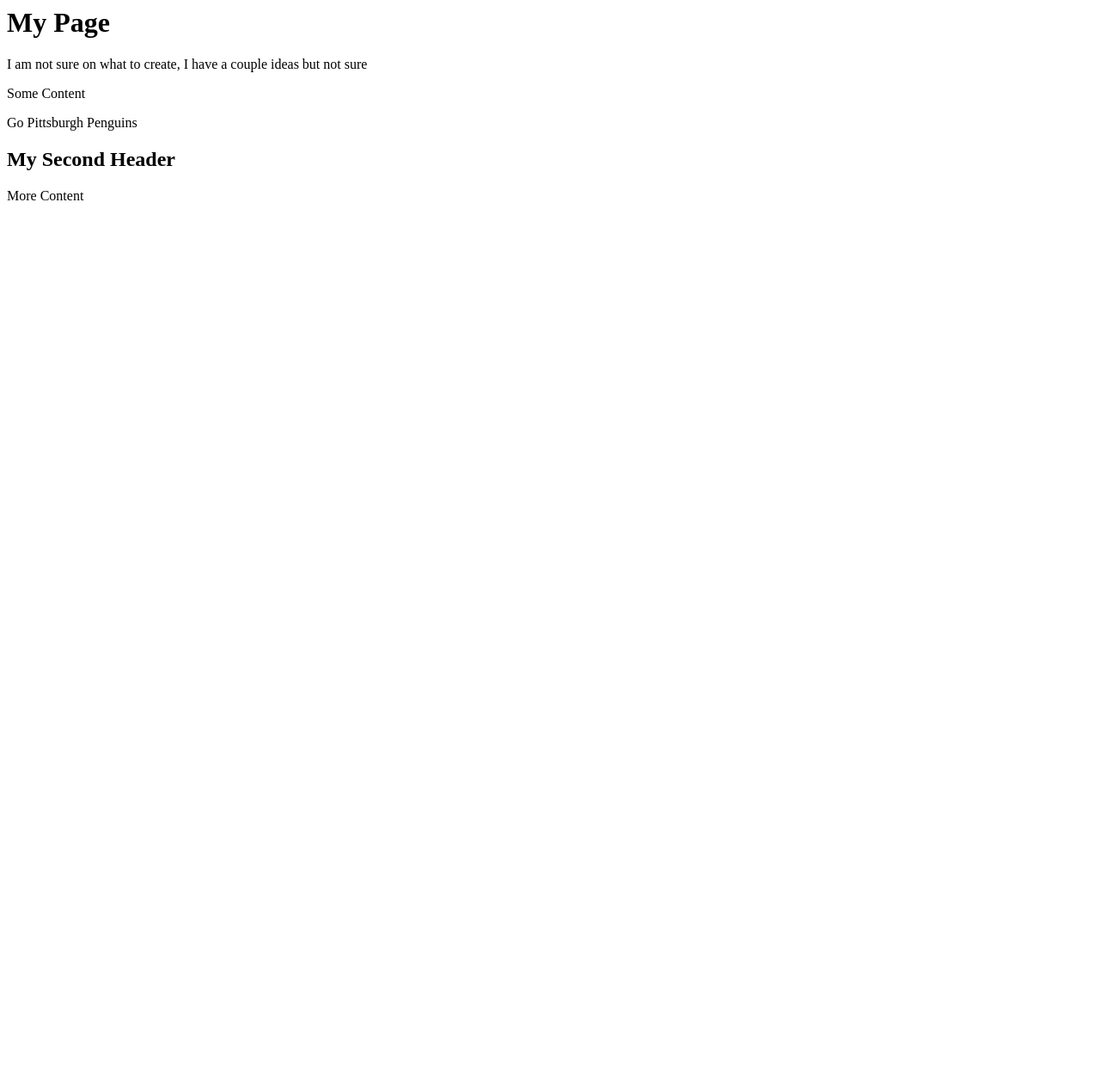
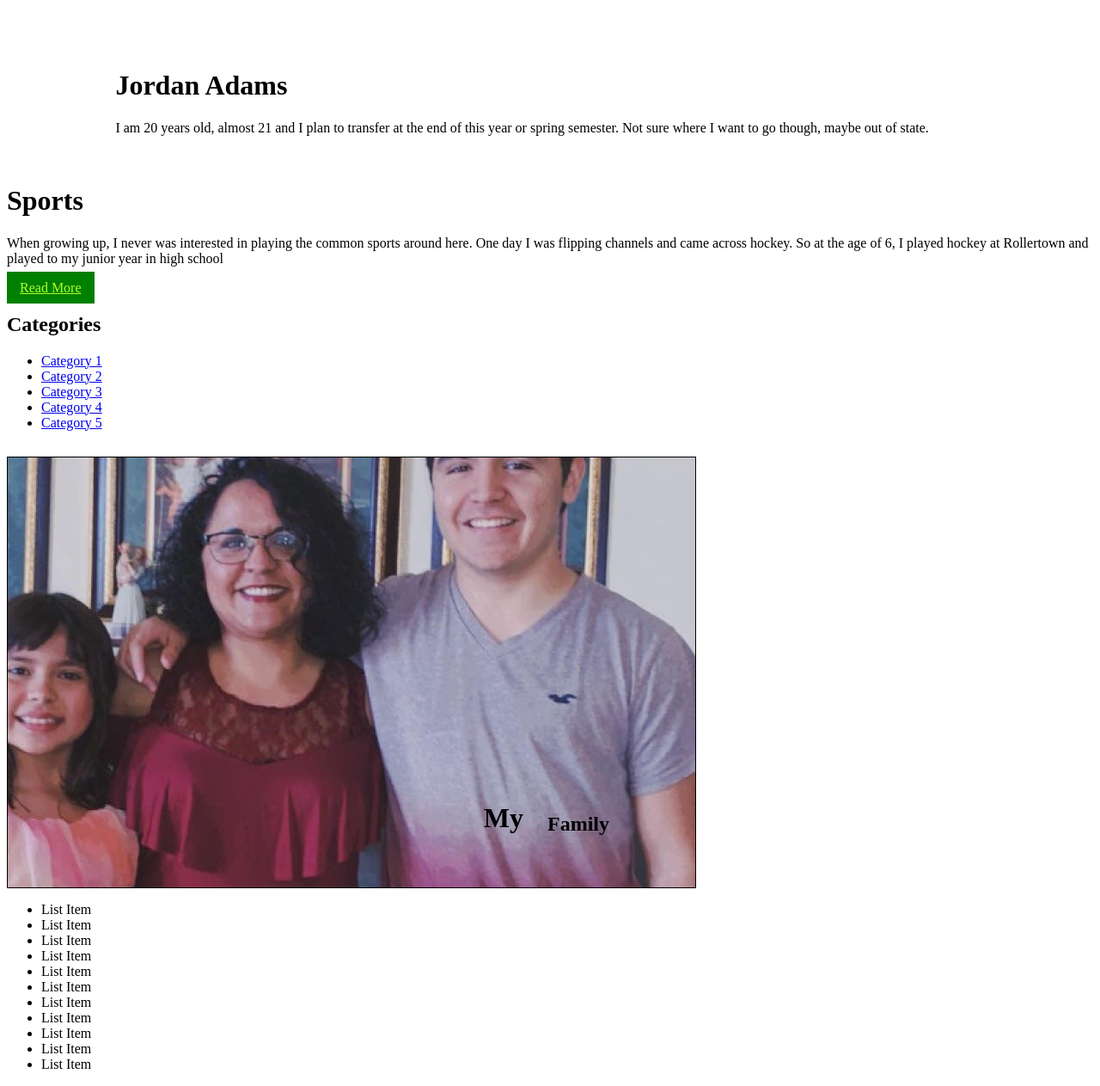
Before and after one commit to Jordanadams1123/Jordanadams1123.github.io, a plain HTML site: page index.html in a window 1280 px wide. Shown: the whole page at 86% size. Before the commit the page ends 800 px from the top, so only its background shows below. Drawn offline with Linux system fonts and the light colour scheme.

Commit message:
Updating my github pages site

```diff
--- /dev/null
+++ b/css/style.css
@@ -0,0 +1,82 @@
+.container{
+    width: 80%;
+    margin: auto;
+}
+
+.button{
+    background-color: green;
+    color: greenyellow;
+    padding: 10px 15px;
+    border: none;
+}
+
+.box1{
+    padding: 20px;
+    margin-top: 20px;
+    margin: 20px 0;
+}
+
+.box1 h1{
+    font-family: 'Times New Roman';
+    font-weight: 800;
+    font-style: italic;
+    text-decoration: underline;
+    text-transform: uppercase;
+    letter-spacing: 0.23em;
+    word-spacing: 1em;
+}
+
+.box2{
+    border: 1px #ccc;
+    padding: 10px;
+    border-radius: 15px;
+}
+
+.categories{
+    border: 1px #ccc solid;
+    padding: 10px;
+    border-radius: 15px;
+}
+
+.categories h2{
+    text-align: center;
+}
+
+.categories ul{
+    padding: 0;
+    padding: left 20px;
+    list-style: square;
+    list-style: none;
+}
+
+.p-box{
+    width: 800px;
+    height: 500px;
+    border: 1px solid #000;
+    margin-top: 30px;
+    position: relative;
+    background-image: url('../images/famg.jpg');
+    background-repeat: no-repeat;
+    background-position: 100px 200px;
+    background-position: center center;
+}
+
+.p-box h1{
+    position: absolute;
+    bottom: 40px;
+    right: 200px;
+}
+
+.p-box h2{
+    position: absolute;
+    bottom: 40px;
+    right: 100px;
+}
+
+.my-list li:first-child(even){
+    background: red;
+}
+
+.my-list li:first-child(odd){
+    background: blue;
+}
--- a/index.html
+++ b/index.html
@@ -1,6 +1,54 @@
-<h1>My Page</h1>
-<p>I am not sure on what to create, I have a couple ideas but not sure</p>
-<p>Some Content</p>
-<p>Go Pittsburgh Penguins</p>
-<h2>My Second Header</h2>
-<p>More Content</p>
+<!DOCTYPE html>
+<html lang="en">
+<head>
+    <meta charset="UTF-8">
+    <meta name="viewport" content="width=device-width, initial-scale=1.0">
+    <meta http-equiv="X-UA-Compatible" content="ie=edge">
+    <link rel="stylesheet" href="css/style.css">
+    <title>Jordans Page</title>
+</head>
+<body>
+    <div class="container">
+        <h1 class="box1">
+            <h1>Jordan Adams</h1>
+            <p>I am 20 years old, almost 21 and I plan to transfer at the end of this year or spring semester. Not sure where I want to go though, maybe out of state.</p>
+        </div>
+
+    <div class="box2"></div>
+        <h1>Sports</h1>
+        <p>When growing up, I never was interested in playing the common sports around here. One day I was flipping channels and came across hockey. So at the age of 6, I played hockey at Rollertown and played to my junior year in high school</p>
+        <a class="button" href="">Read More</a>
+    <div>
+
+        <div class="Categories">
+            <h2>Categories</h2>
+            <ul>
+                <li><a href="#">Category 1</a></li>
+                <li><a href="#">Category 2</a></li>
+                <li><a href="#">Category 3</a></li>
+                <li><a href="#">Category 4</a></li>
+                <li><a href="#">Category 5</a></li>
+            </ul>
+        </div>
+
+        <div class="p-box">
+            <h1>My </h1>
+            <h2>Family</h2>
+        </div>
+
+        <ul class="my-list">
+            <li>List Item</li>
+            <li>List Item</li>
+            <li>List Item</li>
+            <li>List Item</li>
+            <li>List Item</li>
+            <li>List Item</li>
+            <li>List Item</li>
+            <li>List Item</li>
+            <li>List Item</li>
+            <li>List Item</li>
+            <li>List Item</li>
+        </ul>
+    </div>
+</body>
+</html>
```
Also changed, not shown: images/famg.jpg (added).
